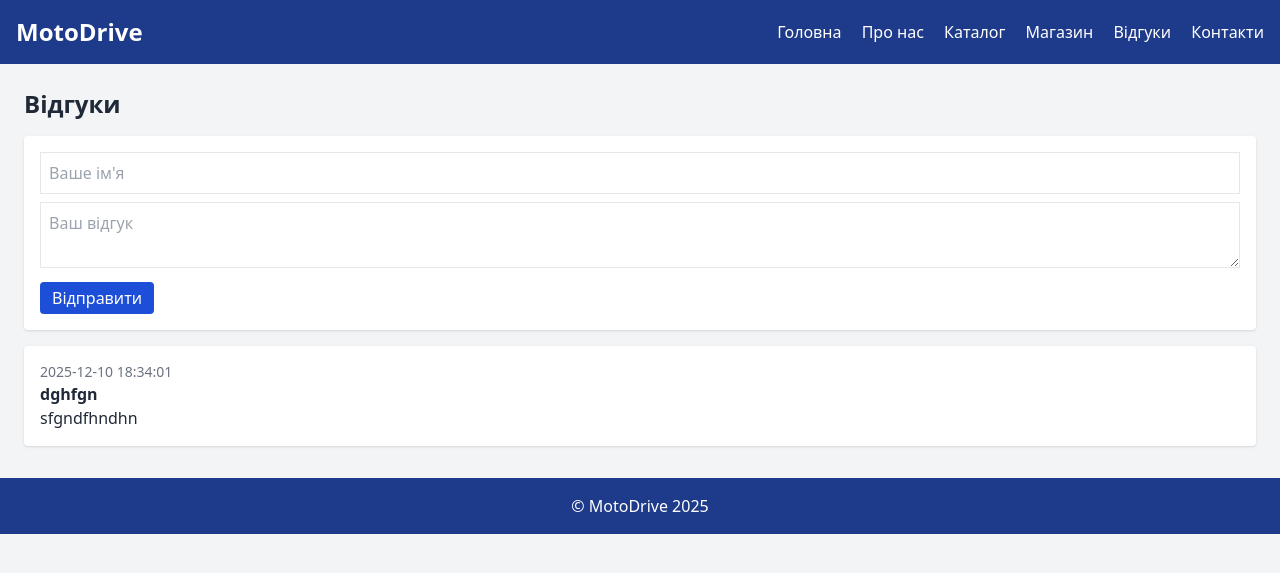
After one commit to andriy1krivosh-lab/laba, a Flask app: page /feedback in a window 1280 px wide. The commit adds this page. Shown: the top 573 px of the page. Run offline with Flask 3, Linux system fonts and the light colour scheme; data comes from the database, SQL or seed files in the repository; both versions use the stored data as it was after the commit; some libraries are stand-ins or nearby versions.

Commit message:
SQL+ admin

```diff
--- a/templates/base.html
+++ b/templates/base.html
@@ -17,17 +17,31 @@
         <a href="/shop" class="hover:text-gray-300">Магазин</a>
         <a href="/feedback" class="hover:text-gray-300">Відгуки</a>
         <a href="/contacts" class="hover:text-gray-300">Контакти</a>
-        <a href="/admin" class="hover:text-gray-300">Адмін</a>
       </nav>
     </div>
   </header>
 
   <main class="container mx-auto p-6">
+    <!-- Відображення флеш-повідомлень -->
+    {% with messages = get_flashed_messages(with_categories=true) %}
+      {% if messages %}
+        <div class="mb-4">
+          {% for category, message in messages %}
+            <div class="p-2 mb-2 rounded {{ 'bg-green-200 text-green-800' if category=='success' else 'bg-red-200 text-red-800' }}">
+              {{ message }}
+            </div>
+          {% endfor %}
+        </div>
+      {% endif %}
+    {% endwith %}
+
     {% block content %}{% endblock %}
   </main>
 
   <footer class="bg-blue-900 text-white p-4 text-center">
     © MotoDrive 2025
   </footer>
+
+  {% block scripts %}{% endblock %}
 </body>
 </html>
--- a/templates/contact.html
+++ /dev/null
@@ -1,6 +0,0 @@
-{% extends 'base.html' %}
-{% block title %}Контакти — MotoDrive{% endblock %}
-{% block content %}
-<h1 class="text-2xl font-bold mb-4">Контакти</h1>
-<p>Зв'яжіться з нами: info@motodrive.example</p>
-{% endblock %}
--- /dev/null
+++ b/templates/feedback.html
@@ -0,0 +1,20 @@
+{% extends 'base.html' %}
+{% block title %}Відгуки — MotoDrive{% endblock %}
+{% block content %}
+<h1 class="text-2xl font-bold mb-4">Відгуки</h1>
+<form action="/feedback/add" method="post" class="bg-white p-4 rounded shadow mb-4">
+  <input type="text" name="name" placeholder="Ваше ім'я" class="border p-2 w-full mb-2">
+  <textarea name="message" placeholder="Ваш відгук" class="border p-2 w-full mb-2"></textarea>
+  <button class="bg-blue-700 text-white px-3 py-1 rounded">Відправити</button>
+</form>
+
+{% for it in items %}
+<div class="bg-white p-4 rounded shadow mb-2">
+  <div class="text-sm text-gray-500">{{ it['created_at'] }}</div>
+  <div class="font-bold">{{ it['name'] }}</div>
+  <div>{{ it['message'] }}</div>
+</div>
+{% else %}
+<p>Відгуків ще немає.</p>
+{% endfor %}
+{% endblock %}
```
Also changed, not shown: templates/admin/login.html (+18 -2 lines), templates/admin/orders.html (+6 -1 lines), templates/contacts.html (added, +13 -0 lines), db.sqlite.
